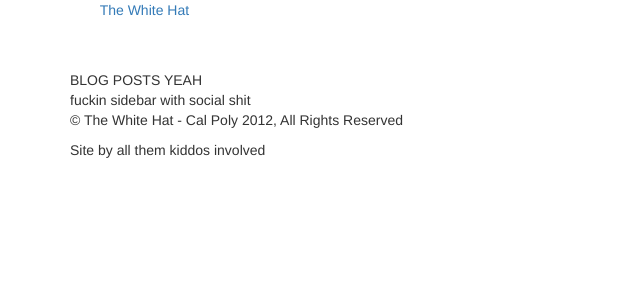
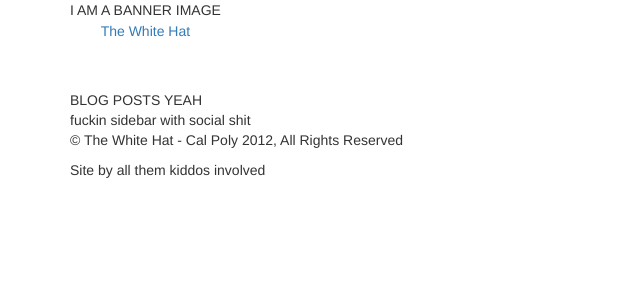
Before and after one commit to TheWhiteHat/thewhitehat.org, a Django app: page / in a window 1280 px wide. Shown: the top 300 px of the page, without its empty margins (0-640 px from the left). Run offline with Django 3.2, Linux system fonts and the light colour scheme; some libraries are stand-ins or nearby versions.

Commit message:
changed navbar style

```diff
--- a/templates/base.html
+++ b/templates/base.html
@@ -18,9 +18,12 @@
     {% block head %}{% endblock %}
   </head>
   <body>
-    <div class="navbar navbar-static-top">
-      <div class="navbar-inner">
-        <div class="container">
+    <div class="container">
+      <header>
+        I AM A BANNER IMAGE
+      </header>
+      <div class="navbar">
+        <div class="navbar-inner">
           <a class="btn btn-navbar" data-toggle="collapse" data-target=".nav-collapse">
             <span class="icon-bar"></span>
             <span class="icon-bar"></span>
@@ -38,9 +41,7 @@
           </div>
         </div>
       </div>
-    </div>
 
-    <div class="container">
       {% block body %}{% endblock %}
 
       <footer>
```
